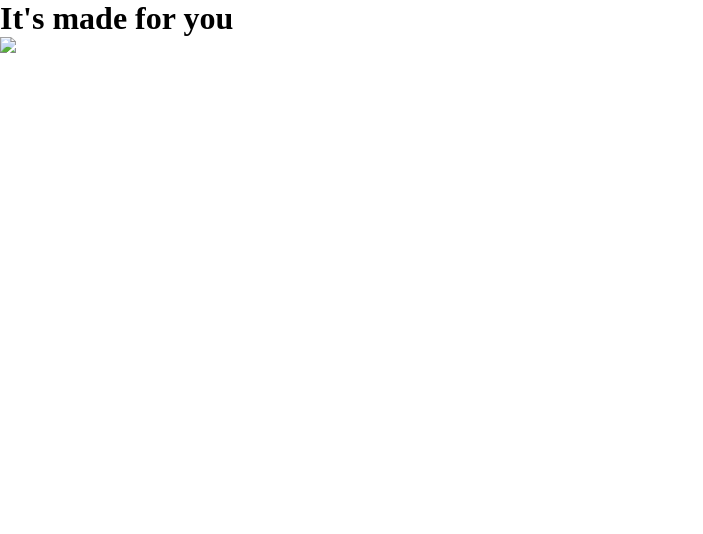
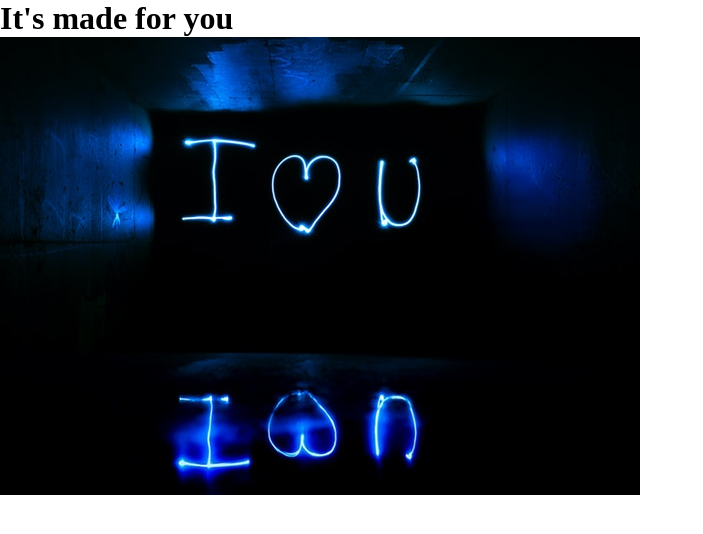
Before and after one commit to md-ash/amr, a plain HTML site: page foryou.html in a window 1280 px wide. Shown: the whole page, without its empty margins (0-703 px from the left). Drawn offline with Linux system fonts and the light colour scheme; the site is published under a folder, as on GitHub Pages, so addresses that start at the root find nothing.

Commit message:
Update foryou.html

```diff
--- a/foryou.html
+++ b/foryou.html
@@ -6,6 +6,6 @@
     </head>
 <body>
     <h1>It's made for you</h1>
-    <img src="/i-love-you-light-streaks-776764.jpg">
+    <img src="i-love-you-light-streaks-776764.jpg">
 </body>
 </html>
```
